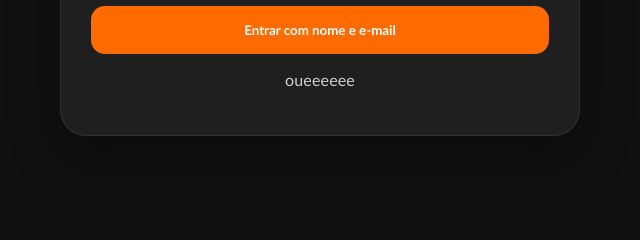
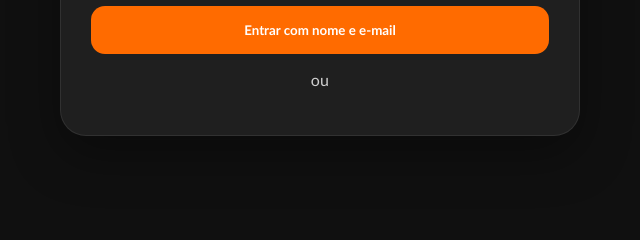
Before and after one commit to LuizEnriqueSilva-Dev/Moveasy-Mobilidade-e-Conforto, a website: page login.html in a window 1280 px wide. Shown: the part 472-712 px from the top of the page, 320-960 px from the left. Drawn offline with Linux system fonts and the light colour scheme.

Commit message:
Update login.html

```diff
--- a/login.html
+++ b/login.html
@@ -48,7 +48,7 @@
 
         <button class="btn full login-main-btn" onclick="manualLogin()">Entrar com nome e e-mail</button>
 
-        <div class="divider">oueeeeee</div>
+        <div class="divider">ou</div>
 
         <div id="googleLoginButton"></div>
 
```
